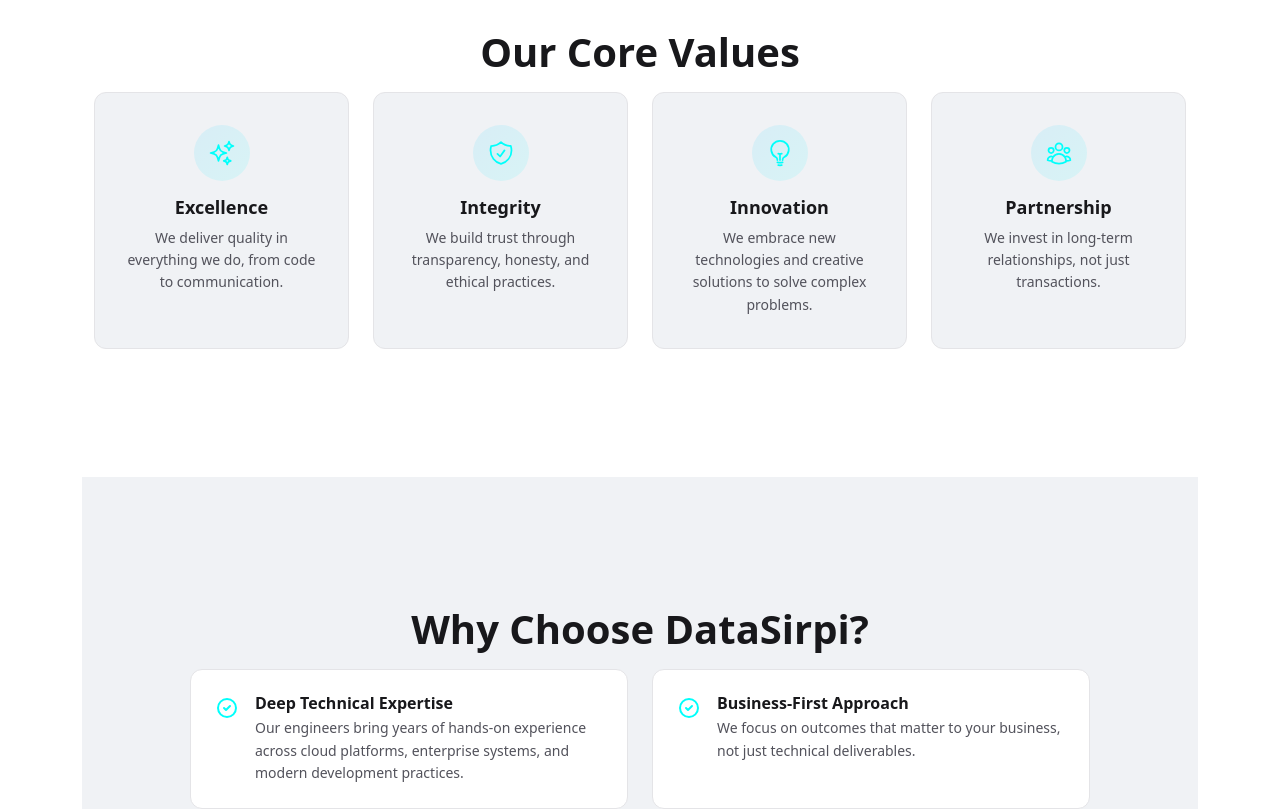
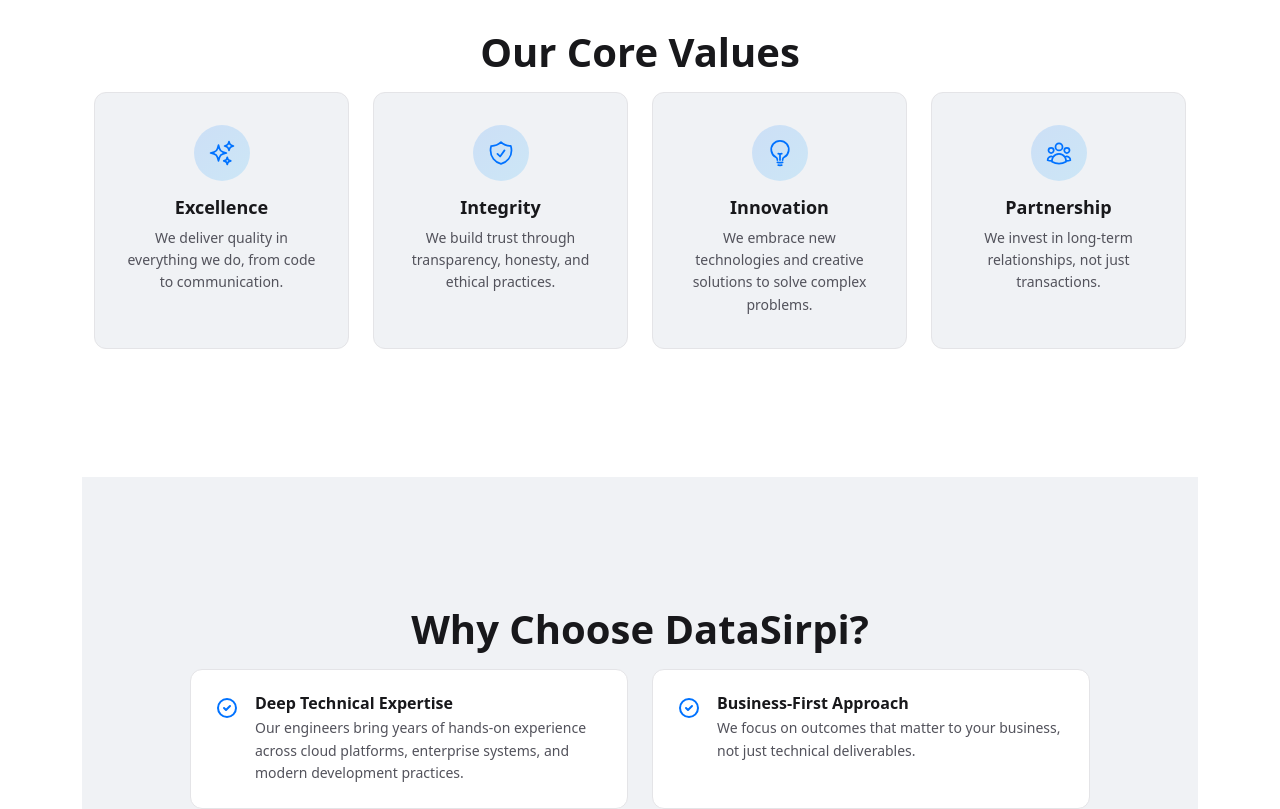
Before and after one commit to francidatasirpi/websiteenhancement, a React (Create React App) app: page / in a window 1280 px wide. Shown: the part 2160-2969 px from the top of the page. Built offline with nearby package versions, Linux system fonts and the light colour scheme; no server answers.

Commit message:
Updated services.scss

```diff
--- a/src/pages/main/about-main/about.scss
+++ b/src/pages/main/about-main/about.scss
@@ -214,8 +214,8 @@
   align-items: center;
   justify-content: center;
   border-radius: $radius-full;
-  background: linear-gradient(135deg, rgba(0, 198, 255, 0.1), rgba(0, 255, 251, 0.1));
-  color: $brand-cyan;
+  background: linear-gradient(135deg, rgba(0, 114, 255, 0.15), rgba(0, 163, 255, 0.15));
+  color: #0072ff;
 }
 
 .value-title {
@@ -267,7 +267,7 @@
 
 .why-choose-icon {
   flex-shrink: 0;
-  color: $brand-cyan;
+  color: #0072ff;
 }
 
 .why-choose-content {
--- a/src/pages/services/services.scss
+++ b/src/pages/services/services.scss
@@ -246,13 +246,13 @@
   display: flex;
   align-items: center;
   justify-content: center;
-  background: linear-gradient(135deg, rgba(0, 255, 251, 0.1) 0%, rgba(0, 163, 255, 0.1) 100%);
+  background: linear-gradient(135deg, rgba(0, 114, 255, 0.15) 0%, rgba(0, 163, 255, 0.15) 100%);
   border-radius: $radius-lg;
   margin-bottom: $space-4;
 
   i, svg {
     font-size: $text-xl;
-    color: $brand-cyan;
+    color: #0072ff;
   }
 }
 
```
